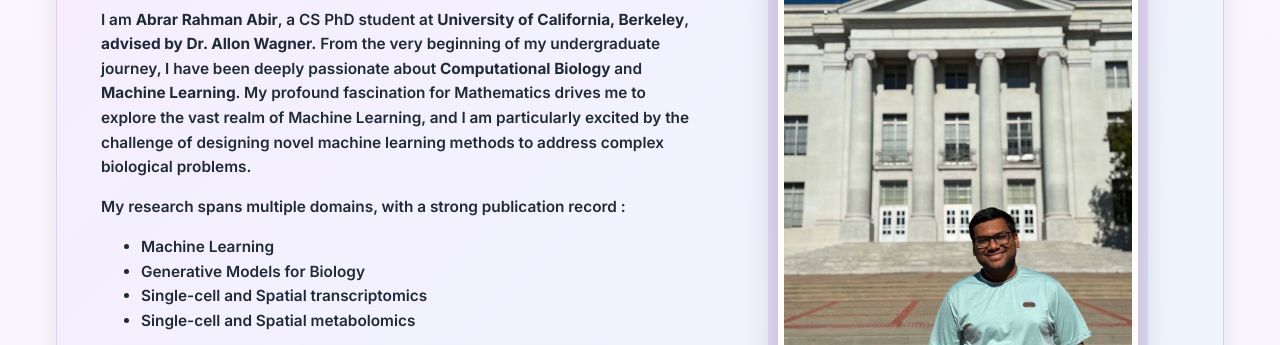
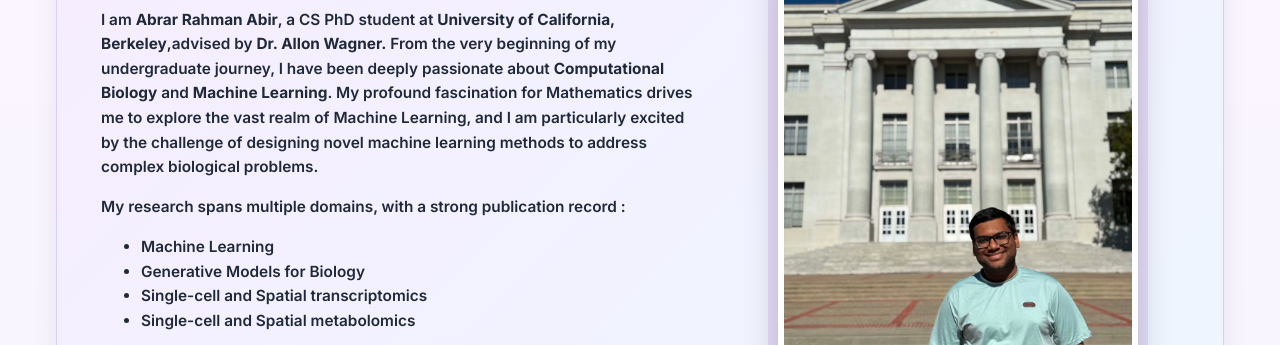
Before and after one commit to abrarrahmanabir/abrarrahmanabir.github.io, a plain HTML site: page index.html in a window 1280 px wide. Shown: the part 173-518 px from the top of the page. Drawn offline with Linux system fonts and the light colour scheme.

Commit message:
Update index.html

```diff
--- a/index.html
+++ b/index.html
@@ -49,7 +49,7 @@
         <div class="subtitle">
   <p>
     I am <b>Abrar Rahman Abir</b>, a CS PhD student at
-    <b>University of California, Berkeley</b>, <b>advised by Dr. Allon Wagner.</b>
+    <b>University of California, Berkeley</b>,advised by <b>Dr. Allon Wagner.</b>
 
     From the very beginning of my undergraduate journey,
     I have been deeply passionate about <b>Computational Biology</b> and <b>Machine Learning</b>.
```
